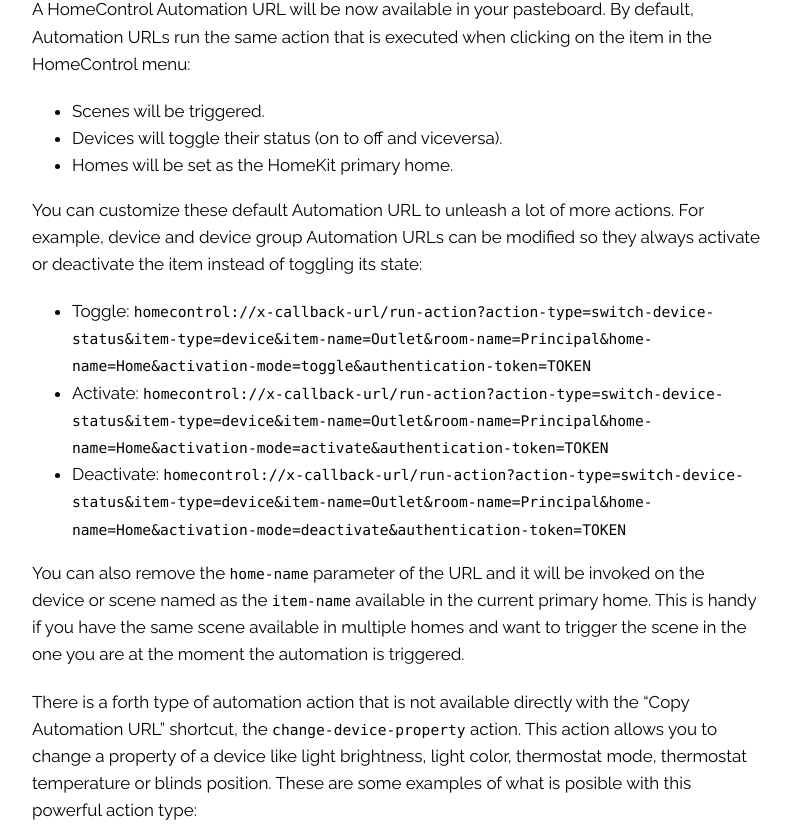
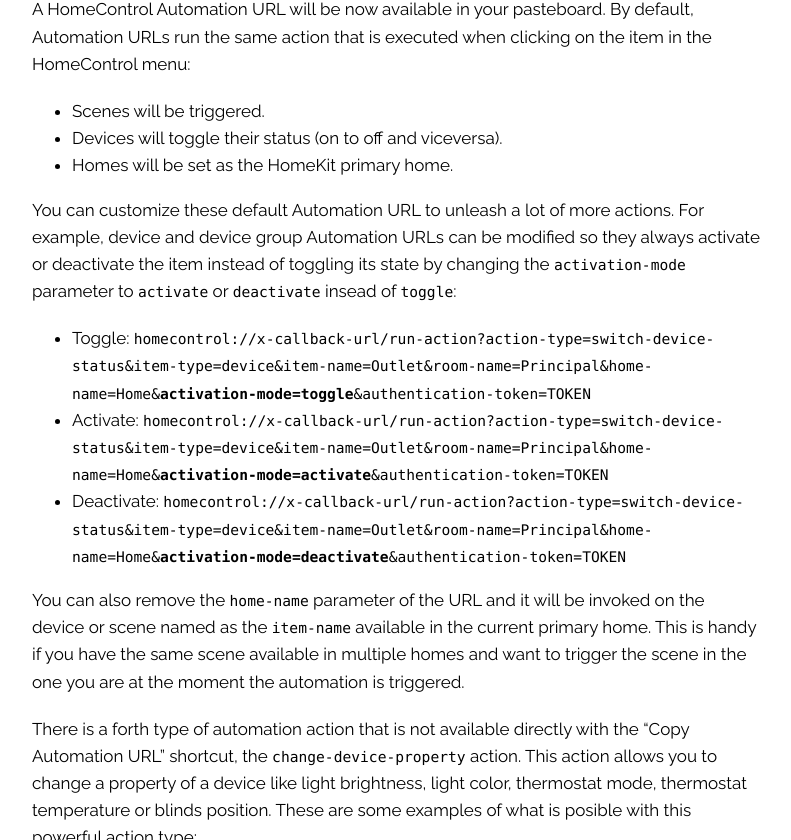
Before and after one commit to pvieito/Blog, a Jekyll site: the page built from _posts/2022-01-14-automate-homekit-with-homecontrol.md, in a window 1280 px wide and 900 px high, scrolled down 1423 px, cut to the strip 60-900 px from the top of the window. Shown: the whole strip, without its empty margins (244-1035 px from the left). Built offline with Jekyll 4.4.1, drawn with Linux system fonts in a browser that asks for light colours.

Commit message:
[Blog] Better style

```diff
--- a/_posts/2022-01-14-automate-homekit-with-homecontrol.md
+++ b/_posts/2022-01-14-automate-homekit-with-homecontrol.md
@@ -24,11 +24,11 @@
 - Devices will toggle their status (on to off and viceversa).
 - Homes will be set as the HomeKit primary home.
 
-You can customize these default Automation URL to unleash a lot of more actions. For example, device and device group Automation URLs can be modified so they always activate or deactivate the item instead of toggling its state:
+You can customize these default Automation URL to unleash a lot of more actions. For example, device and device group Automation URLs can be modified so they always activate or deactivate the item instead of toggling its state by changing the `activation-mode` parameter to `activate` or `deactivate` insead of `toggle`:
 
-- Toggle: `homecontrol://x-callback-url/run-action?action-type=switch-device-status&item-type=device&item-name=Outlet&room-name=Principal&home-name=Home&activation-mode=toggle&authentication-token=TOKEN`
-- Activate: `homecontrol://x-callback-url/run-action?action-type=switch-device-status&item-type=device&item-name=Outlet&room-name=Principal&home-name=Home&activation-mode=activate&authentication-token=TOKEN`
-- Deactivate: `homecontrol://x-callback-url/run-action?action-type=switch-device-status&item-type=device&item-name=Outlet&room-name=Principal&home-name=Home&activation-mode=deactivate&authentication-token=TOKEN`
+- Toggle: `homecontrol://x-callback-url/run-action?action-type=switch-device-status&item-type=device&item-name=Outlet&room-name=Principal&home-name=Home&`**`activation-mode=toggle`**`&authentication-token=TOKEN`
+- Activate: `homecontrol://x-callback-url/run-action?action-type=switch-device-status&item-type=device&item-name=Outlet&room-name=Principal&home-name=Home&`**`activation-mode=activate`**`&authentication-token=TOKEN`
+- Deactivate: `homecontrol://x-callback-url/run-action?action-type=switch-device-status&item-type=device&item-name=Outlet&room-name=Principal&home-name=Home&`**`activation-mode=deactivate`**`&authentication-token=TOKEN`
 
 You can also remove the `home-name` parameter of the URL and it will be invoked on the device or scene named as the `item-name` available in the current primary home. This is handy if you have the same scene available in multiple homes and want to trigger the scene in the one you are at the moment the automation is triggered.
 
```
